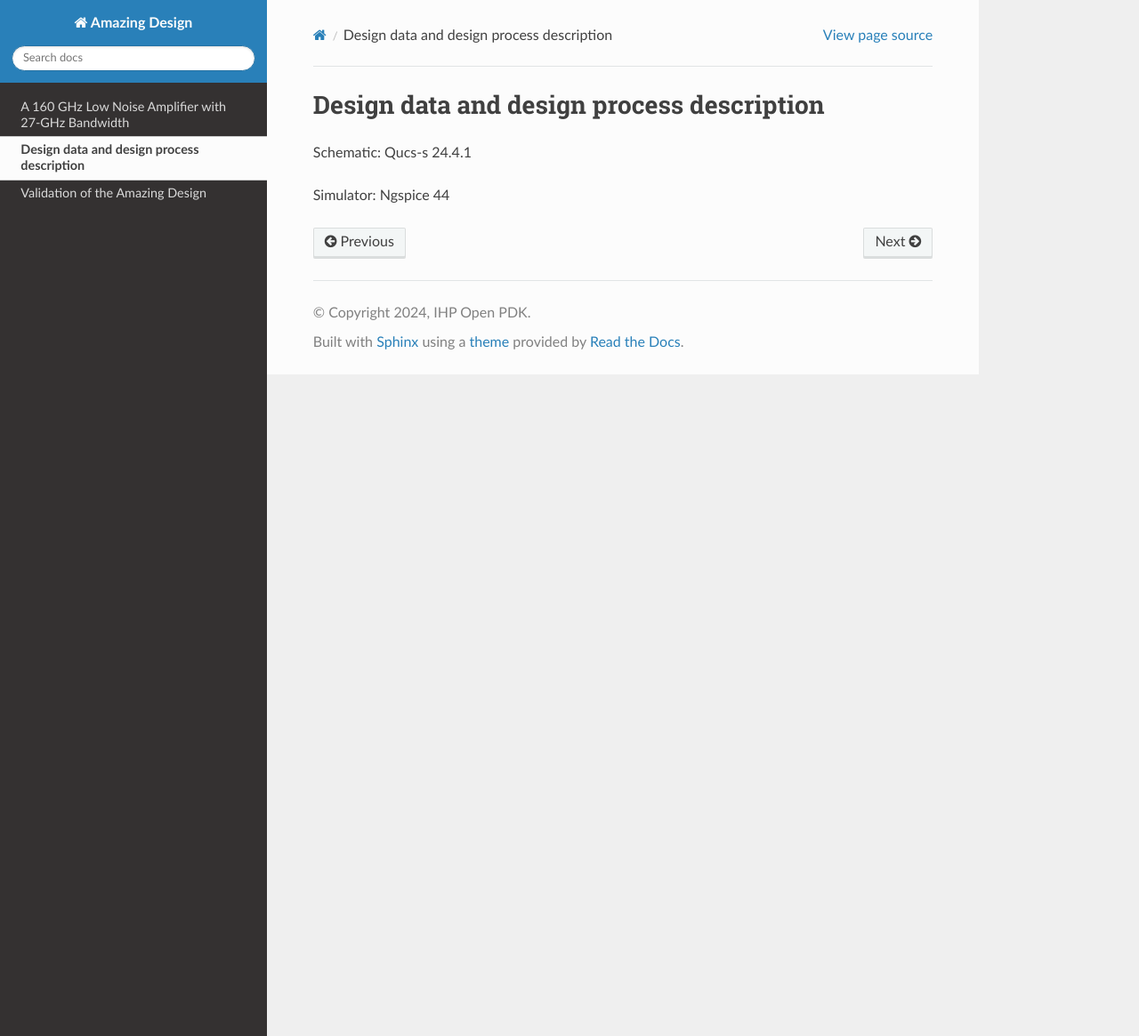
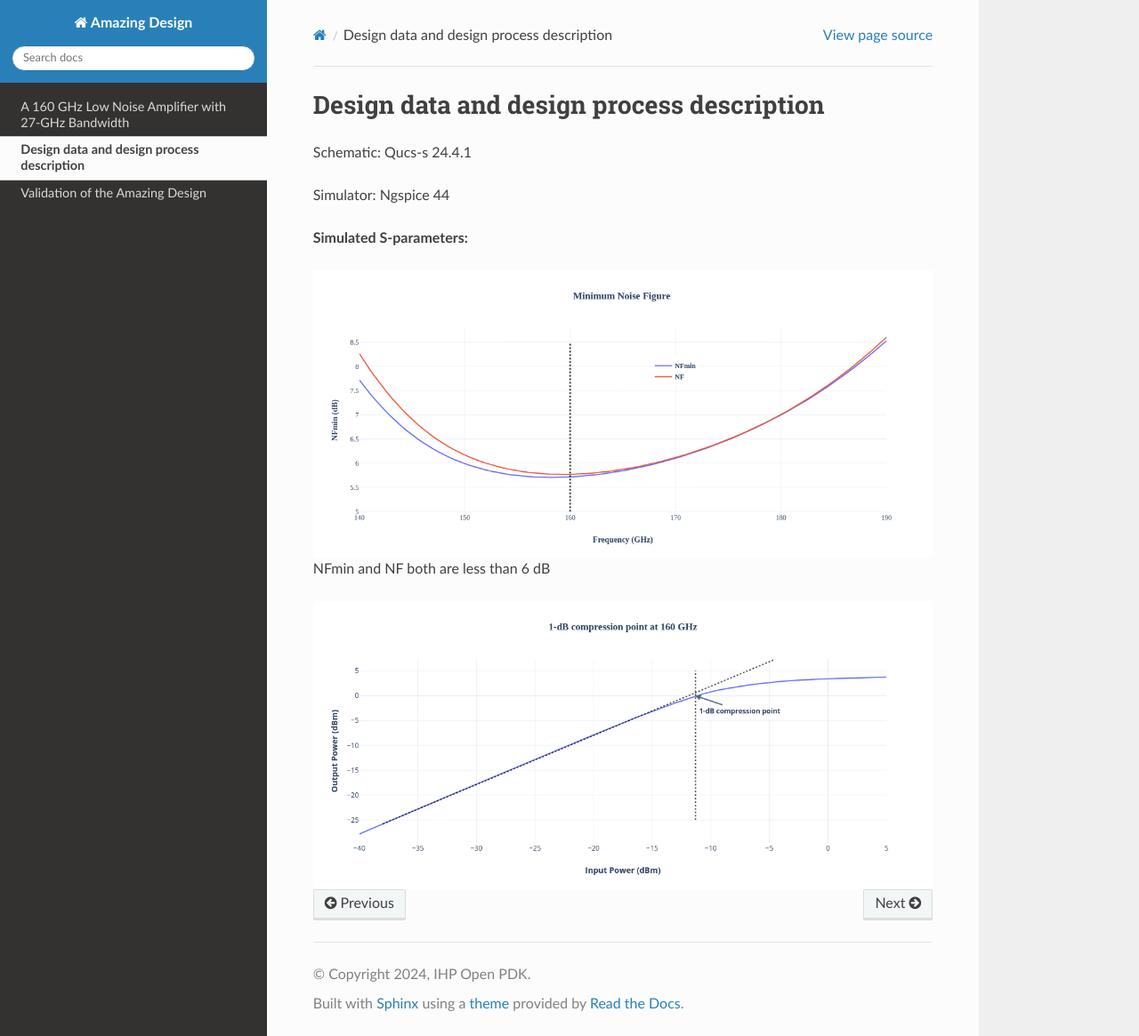
Before and after one commit to IHP-GmbH/TO_Apr2025, a Sphinx documentation site: the page built from 160GHz_LNA/doc/source/designdata.rst, in a window 1280 px wide and 1165 px high. Shown: the whole window at 89% size. Built offline with Sphinx 7.4.7 and the Read the Docs theme 3.1.0, drawn with Linux system fonts in a browser that asks for light colours.

Commit message:
RST change4
Signed-off-by: Atif07Ali <atifali@iut-dhaka.edu>

```diff
--- a/160GHz_LNA/doc/source/designdata.rst
+++ b/160GHz_LNA/doc/source/designdata.rst
@@ -4,3 +4,17 @@ Design data and design process description
 Schematic: Qucs-s 24.4.1
 
 Simulator: Ngspice 44
+
+**Simulated S-parameters:**
+
+.. image:: _static/NF.png
+    :align: center
+    :alt: S-parameters Image.
+    :width: 800
+
+NFmin and NF both are less than 6 dB
+
+.. image:: _static/Compression.png
+    :align: center
+    :alt: S-parameters Image.
+    :width: 800
```
